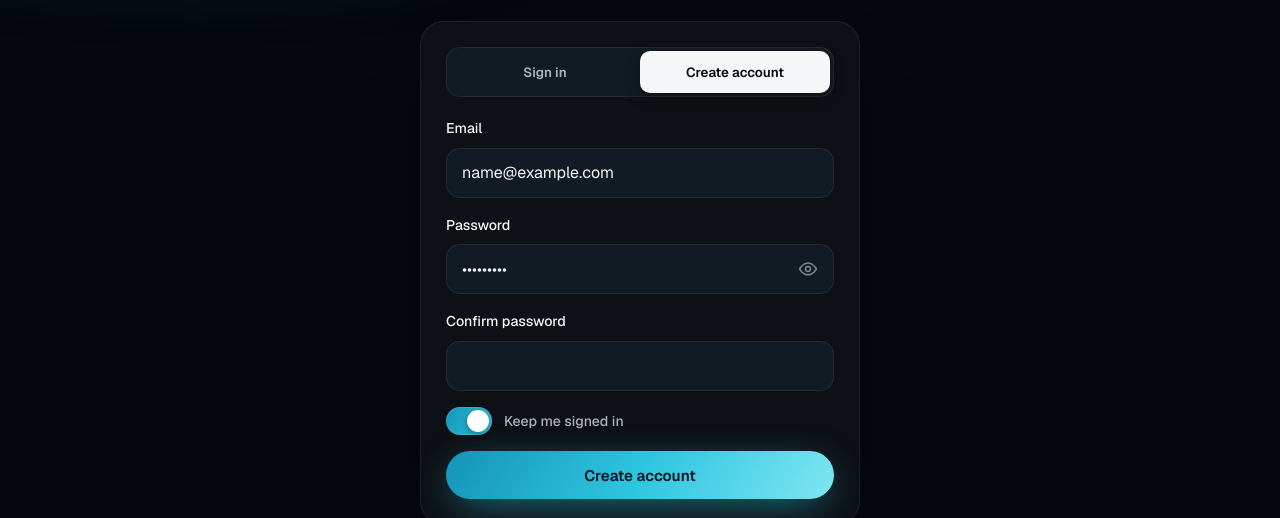
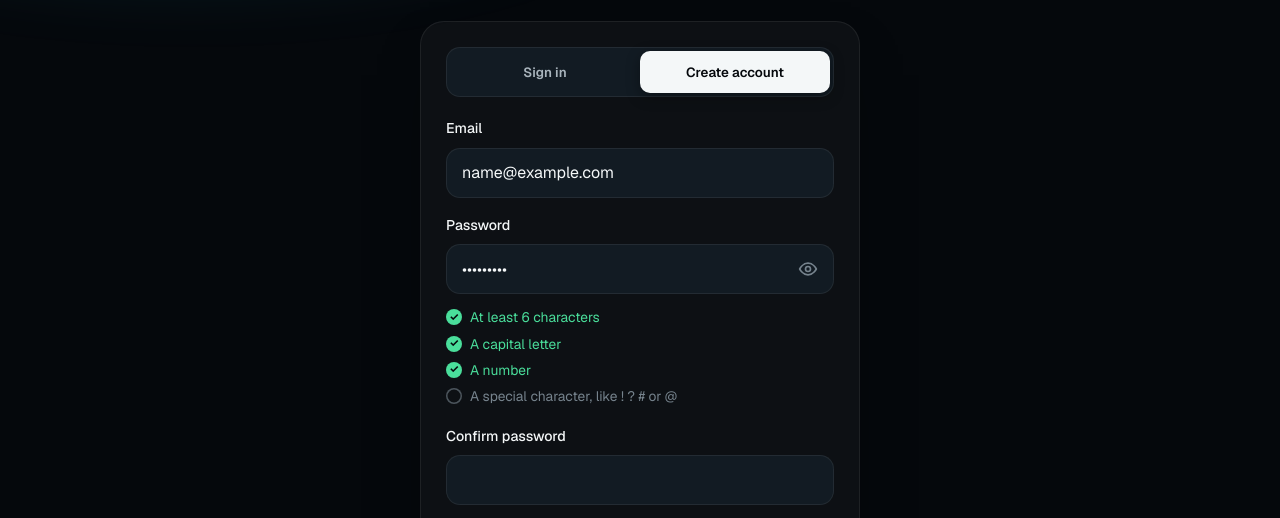
Before and after one commit to seasidehavenllc/My-portfolio, a plain HTML site: page account.html in a window 1280 px wide. Both pictures are taken after typing "name@example.com", "Sample123" into the empty fields and a click on the tab "Create account". Shown: the part 242-760 px from the top of the page. Drawn offline with nearby package versions, Linux system fonts and the light colour scheme.

Commit message:
Require a capital letter, a number and a special character in new passwords
Sign up, choosing a new password after a reset, and Change password in
account settings now need at least 6 characters with a capital letter, a
number and a special character. A checklist under the password ticks each
rule off as you type. Signing in is unchanged so existing passwords keep
working. The setup guide has the matching Supabase password settings.

Co-Authored-By: Claude Opus 5.5 <noreply@anthropic.com>
Claude-Session: https://claude.ai/code/session_01M8QFhxFBkaDHxMRqKtfqyg

```diff
--- a/account.html
+++ b/account.html
@@ -32,8 +32,9 @@
         <form class="f" id="aForm" method="post" action="#" autocomplete="on" novalidate>
           <div class="msg" id="aMsg" role="status" hidden></div>
           <label id="aEmailL">Email<input name="email" id="aEmail" type="email" inputmode="email" required autocomplete="username" autocapitalize="off" autocorrect="off" spellcheck="false" enterkeyhint="next"></label>
-          <label id="aPassL">Password<span class="pw"><input name="password" id="aPass" type="password" required minlength="8" autocomplete="current-password" autocapitalize="off" autocorrect="off" spellcheck="false" enterkeyhint="go"><button type="button" class="pw-eye" id="aEye" aria-label="Show password" aria-pressed="false"><svg width="20" height="20" viewBox="0 0 24 24" fill="none" stroke="currentColor" stroke-width="2" stroke-linecap="round" stroke-linejoin="round" aria-hidden="true"><path d="M2 12s3.6-7 10-7 10 7 10 7-3.6 7-10 7S2 12 2 12z"/><circle cx="12" cy="12" r="3"/></svg></button></span></label>
-          <label id="aPass2L" hidden>Confirm password<span class="pw"><input name="password2" id="aPass2" type="password" minlength="8" autocomplete="new-password" autocapitalize="off" autocorrect="off" spellcheck="false" enterkeyhint="go"></span></label>
+          <label id="aPassL">Password<span class="pw"><input name="password" id="aPass" type="password" required autocomplete="current-password" autocapitalize="off" autocorrect="off" spellcheck="false" enterkeyhint="go"><button type="button" class="pw-eye" id="aEye" aria-label="Show password" aria-pressed="false"><svg width="20" height="20" viewBox="0 0 24 24" fill="none" stroke="currentColor" stroke-width="2" stroke-linecap="round" stroke-linejoin="round" aria-hidden="true"><path d="M2 12s3.6-7 10-7 10 7 10 7-3.6 7-10 7S2 12 2 12z"/><circle cx="12" cy="12" r="3"/></svg></button></span></label>
+          <ul class="pw-rules" id="aRules" hidden aria-live="polite"></ul>
+          <label id="aPass2L" hidden>Confirm password<span class="pw"><input name="password2" id="aPass2" type="password" autocomplete="new-password" autocapitalize="off" autocorrect="off" spellcheck="false" enterkeyhint="go"></span></label>
           <label class="check" id="aKeepL"><input type="checkbox" id="aKeep" checked> Keep me signed in</label>
           <label id="aCodeL" hidden>Code from the email<input name="code" inputmode="numeric" pattern="[0-9]*" autocomplete="one-time-code" maxlength="10" placeholder="123456" style="letter-spacing:.3em;font-size:1.3rem"></label>
           <button class="btn btn-grad" type="submit" id="aGo">Sign in</button>
@@ -66,6 +67,11 @@
     form.password.type = form.password2.type = on ? "text" : "password";
     $("#aEye").setAttribute("aria-pressed", on); $("#aEye").setAttribute("aria-label", on ? "Hide password" : "Show password");
   });
+  /* the password rules tick off as you type */
+  function showRules() {
+    $("#aRules").innerHTML = Cloud.passwordRules(form.password.value).map(r => '<li class="' + (r.ok ? "ok" : "") + '">' + r.text + "</li>").join("");
+  }
+  form.password.addEventListener("input", showRules);
   let codeFor = "signup"; /* "signup" or "recovery" while mode is "code" */
   function setMode(m) {
     mode = m;
@@ -75,14 +81,15 @@
     if (m === "code") { $("#aEmailL").hidden = true; $("#aPassL").hidden = true; $("#aForgot").hidden = true; form.code.value = ""; }
     else { $("#aEmailL").hidden = m === "newpass"; $("#aPassL").hidden = m === "reset"; $("#aForgot").hidden = m !== "in"; }
     /* creating an account or choosing a new password: type it twice so a typo can't lock you out */
-    $("#aPass2L").hidden = !(m === "up" || m === "newpass");
+    $("#aPass2L").hidden = $("#aRules").hidden = !(m === "up" || m === "newpass");
+    showRules();
     form.password2.value = "";
     form.password.enterKeyHint = $("#aPass2L").hidden ? "go" : "next";
     /* in the app you always stay signed in; on the web it's a choice */
     $("#aKeepL").hidden = inApp || !(m === "in" || m === "up");
     $$tabs().forEach(b => b.setAttribute("aria-selected", b.dataset.mode === m));
     form.password.autocomplete = m === "in" ? "current-password" : "new-password";
-    const words = { in: ["Welcome back", "Sign in to edit and publish your sites.", "Sign in"], up: ["Create your account", "Save your designs, publish your site and manage it from any device.", "Create account"], reset: ["Reset your password", "We'll email you a code to choose a new password.", "Email me a code"], code: ["Check your email", "Enter the code we just sent to " + (form.email.value.trim() || "your email") + (codeFor === "signup" ? ", or tap the link in that email and come back here." : "."), "Continue"], newpass: ["Choose a new password", "Pick a password with at least 8 characters.", "Save password"] }[m];
+    const words = { in: ["Welcome back", "Sign in to edit and publish your sites.", "Sign in"], up: ["Create your account", "Save your designs, publish your site and manage it from any device.", "Create account"], reset: ["Reset your password", "We'll email you a code to choose a new password.", "Email me a code"], code: ["Check your email", "Enter the code we just sent to " + (form.email.value.trim() || "your email") + (codeFor === "signup" ? ", or tap the link in that email and come back here." : "."), "Continue"], newpass: ["Choose a new password", "Pick a password you haven't used here before.", "Save password"] }[m];
     $("#aT").textContent = words[0]; $("#aL").textContent = words[1]; go.textContent = words[2]; say("");
   }
   const $$tabs = () => [...document.querySelectorAll("#aTabs button")];
@@ -131,7 +138,8 @@
       } catch (err) { say(err.message); }
       go.disabled = false; return;
     }
-    if (mode !== "reset" && password.length < 8) return say("Please use a password with at least 8 characters.");
+    if (mode === "in" && !password) return say("Please enter your password.");
+    if ((mode === "up" || mode === "newpass") && Cloud.passwordProblem(password)) { form.password.focus(); return say(Cloud.passwordProblem(password)); }
     if ((mode === "up" || mode === "newpass") && password !== form.password2.value) { form.password2.focus(); return say(form.password2.value ? "The passwords don't match. Please type them again." : "Please type your password again to confirm it."); }
     go.disabled = true; say("");
     if (mode === "in" || mode === "up") Cloud.remember(inApp || $("#aKeep").checked, email);
--- a/assets/cloud.js
+++ b/assets/cloud.js
@@ -22,6 +22,14 @@ const Cloud = (() => {
   };
   const stamp = s => s && s.access_token ? Object.assign({}, s, { expires_at: s.expires_at || Math.floor(Date.now() / 1000) + (+s.expires_in || 3600) }) : null;
 
+  /* the password rules for new passwords (sign up, reset, change), in one place */
+  const PW_RULES = [
+    ["len", "At least 6 characters", p => p.length >= 6],
+    ["upper", "A capital letter", p => /[A-Z]/.test(p)],
+    ["num", "A number", p => /[0-9]/.test(p)],
+    ["sym", "A special character, like ! ? # or @", p => /[^A-Za-z0-9\s]/.test(p)]
+  ];
+  const PW_HINT = "at least 6 characters with a capital letter, a number and a special character";
   /* friendlier words for the errors people actually hit */
   function nice(msg, status) {
     const m = String(msg || "");
@@ -29,7 +37,7 @@ const Cloud = (() => {
     if (/already registered|already exists|user_already_exists/i.test(m)) return "There's already an account with that email. Try signing in.";
     if (/email not confirmed/i.test(m)) return "Please confirm your email first. Check your inbox for our code.";
     if (/token has expired|otp_expired|invalid.*(otp|token)/i.test(m)) return "That code didn't work or has expired. Check it, or send a new one.";
-    if (/password.*(at least|short|weak)/i.test(m)) return "Please use a longer password (at least 8 characters).";
+    if (/password.*(at least|short|weak|should contain)|weak_password/i.test(m)) return "Please choose a stronger password: at least 6 characters with a capital and a lowercase letter, a number and a special character.";
     if (/sites_slug_key|duplicate key.*slug/i.test(m)) return "That address is taken. Please pick another.";
     if (/sites_custom_domain_key|duplicate key.*custom_domain/i.test(m)) return "That domain is already connected to another site.";
     if (/sites_slug_check/i.test(m)) return "Addresses use 3 to 40 lowercase letters, numbers or dashes.";
@@ -82,6 +90,11 @@ const Cloud = (() => {
   const api = {
     on, domain: (C.domain || "").toLowerCase(), portal: C.portal || "", linkType: () => linkType,
     signedIn: () => !!session, token,
+    /* [{id, text, ok}] for each rule, and the first unmet rule's sentence (or "") */
+    passwordRules: p => PW_RULES.map(([id, text, test]) => ({ id, text, ok: test(p || "") })),
+    passwordProblem(p) {
+      return PW_RULES.every(([, , test]) => test(p || "")) ? "" : "Your password needs " + PW_HINT + ".";
+    },
     async user() {
       if (!session) return null;
       try { return await call("/auth/v1/user"); } catch (e) { return null; }
--- a/assets/dash.css
+++ b/assets/dash.css
@@ -171,6 +171,11 @@
 form.f .pw input{padding-right:52px;width:100%}
 .pw-eye{position:absolute;right:6px;top:50%;transform:translateY(-50%);width:40px;height:40px;border:0;border-radius:10px;background:none;color:var(--muted);display:grid;place-items:center;cursor:pointer}
 .pw-eye[aria-pressed="true"]{color:var(--aqua)}
+.pw-rules{list-style:none;margin:-4px 0 2px;padding:0;display:grid;gap:4px;font-size:.86rem;color:var(--muted)}
+.pw-rules li{display:flex;align-items:center;gap:8px}
+.pw-rules li::before{content:"";width:16px;height:16px;flex:none;border-radius:50%;box-shadow:inset 0 0 0 1.5px currentColor;opacity:.6;display:grid;place-items:center;font-size:11px;font-weight:700;line-height:1}
+.pw-rules li.ok{color:var(--green)}
+.pw-rules li.ok::before{content:"\2713";opacity:1;background:var(--green);color:#05080C;box-shadow:none}
 form.f label.check{display:flex;flex-direction:row;align-items:center;gap:10px;font-weight:500;color:var(--text);cursor:pointer}
 form.f label.check input{width:20px;height:20px;min-height:0;margin:0;accent-color:var(--sea)}
 
```
Also changed, not shown: assets/dashboard.js (+5 -3 lines), dashboard.html (+3 -2 lines), backend/README.md.
